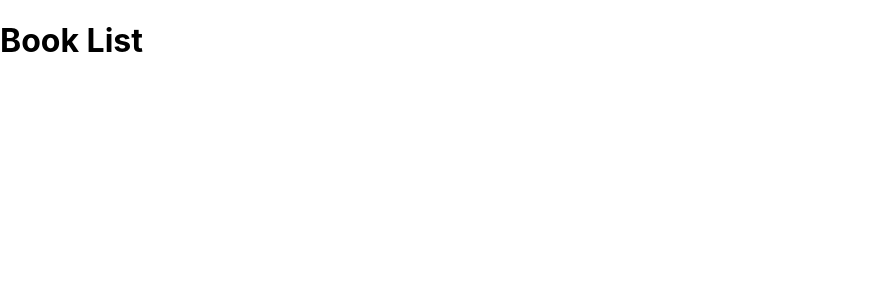
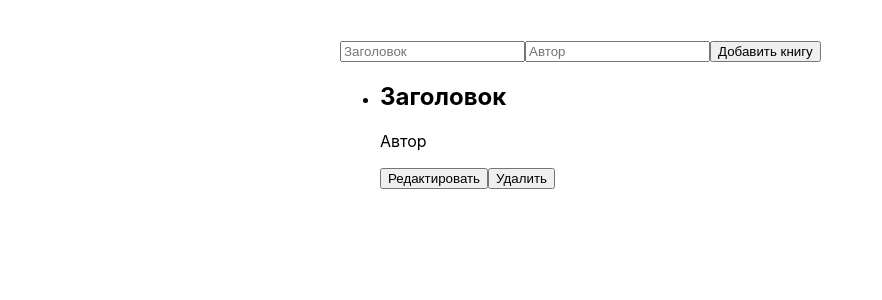
Before and after one commit to cubucul/book-list, a React (Create React App) app: page / in a window 1280 px wide. Shown: the top 300 px of the page, without its empty margins (0-882 px from the left). Built offline with nearby package versions, Linux system fonts and the light colour scheme.

Commit message:
Добавляет основную разметку

```diff
--- /dev/null
+++ b/src/components/app/app.css
@@ -0,0 +1,8 @@
+/* App */
+
+.app {
+  max-width: 600px;
+  margin-right: auto;
+  margin-left: auto;
+  padding: 40px 16px;
+}
--- /dev/null
+++ b/src/components/app/app.tsx
@@ -0,0 +1,14 @@
+import BookForm from '../book-form';
+import BookList from '../book-list';
+import './app.css';
+
+const App = () => {
+  return (
+    <main className="app">
+      <BookForm />
+      <BookList />
+    </main>
+  );
+};
+
+export default App;
--- /dev/null
+++ b/src/components/app/index.ts
@@ -0,0 +1 @@
+export { default } from './app';
--- /dev/null
+++ b/src/components/book-form/book-form.tsx
@@ -0,0 +1,21 @@
+const BookForm = () => {
+  return (
+    <form>
+      <label>
+        <input
+          type="text"
+          placeholder="Заголовок"
+        />
+      </label>
+      <label>
+        <input
+          type="text"
+          placeholder="Автор"
+        />
+      </label>
+      <button type="submit">Добавить книгу</button>
+    </form>
+  );
+};
+
+export default BookForm;
--- /dev/null
+++ b/src/components/book-form/index.ts
@@ -0,0 +1 @@
+export { default } from './book-form';
--- /dev/null
+++ b/src/components/book-item/book-item.tsx
@@ -0,0 +1,16 @@
+const BookItem = () => {
+  return (
+    <div>
+      <h2>Заголовок</h2>
+      <p>Автор</p>
+      <button
+        type="button"
+      >Редактировать</button>
+      <button
+        type="button"
+      >Удалить</button>
+    </div>
+  );
+};
+
+export default BookItem;
--- /dev/null
+++ b/src/components/book-item/index.ts
@@ -0,0 +1 @@
+export { default } from './book-item';
--- /dev/null
+++ b/src/components/book-list/book-list.tsx
@@ -0,0 +1,13 @@
+import BookItem from '../book-item';
+
+const BookList = () => {
+  return (
+    <ul>
+      <li>
+        <BookItem />
+      </li>
+    </ul>
+  );
+};
+
+export default BookList;
--- /dev/null
+++ b/src/components/book-list/index.ts
@@ -0,0 +1 @@
+export { default } from './book-list';
--- a/src/index.tsx
+++ b/src/index.tsx
@@ -1,5 +1,6 @@
 import React from 'react';
 import ReactDOM from 'react-dom/client';
+import App from './components/app';
 import './index.css';
 
 const root = ReactDOM.createRoot(
@@ -7,6 +8,6 @@ const root = ReactDOM.createRoot(
 );
 root.render(
   <React.StrictMode>
-    <h1>Book List</h1>
+    <App />
   </React.StrictMode>
 );
```
